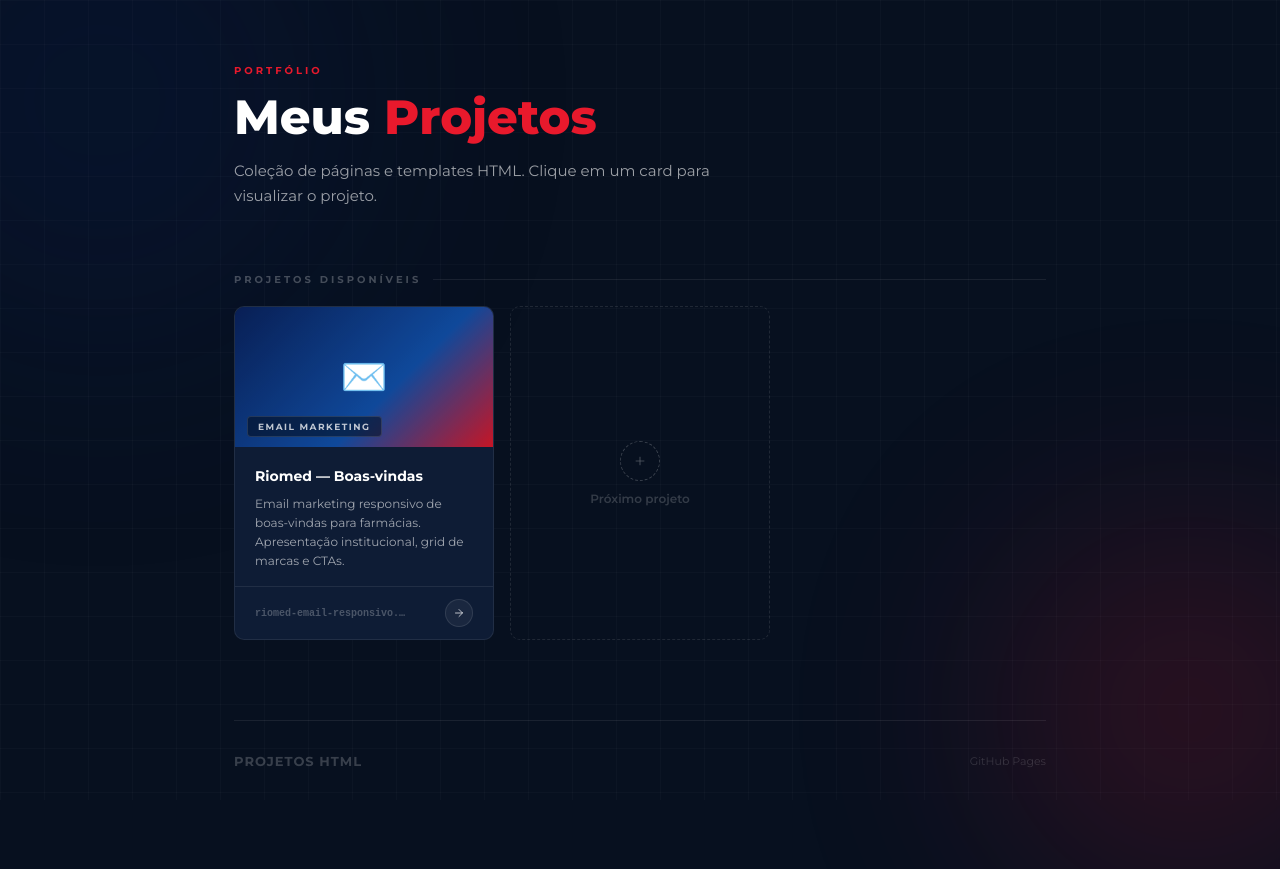
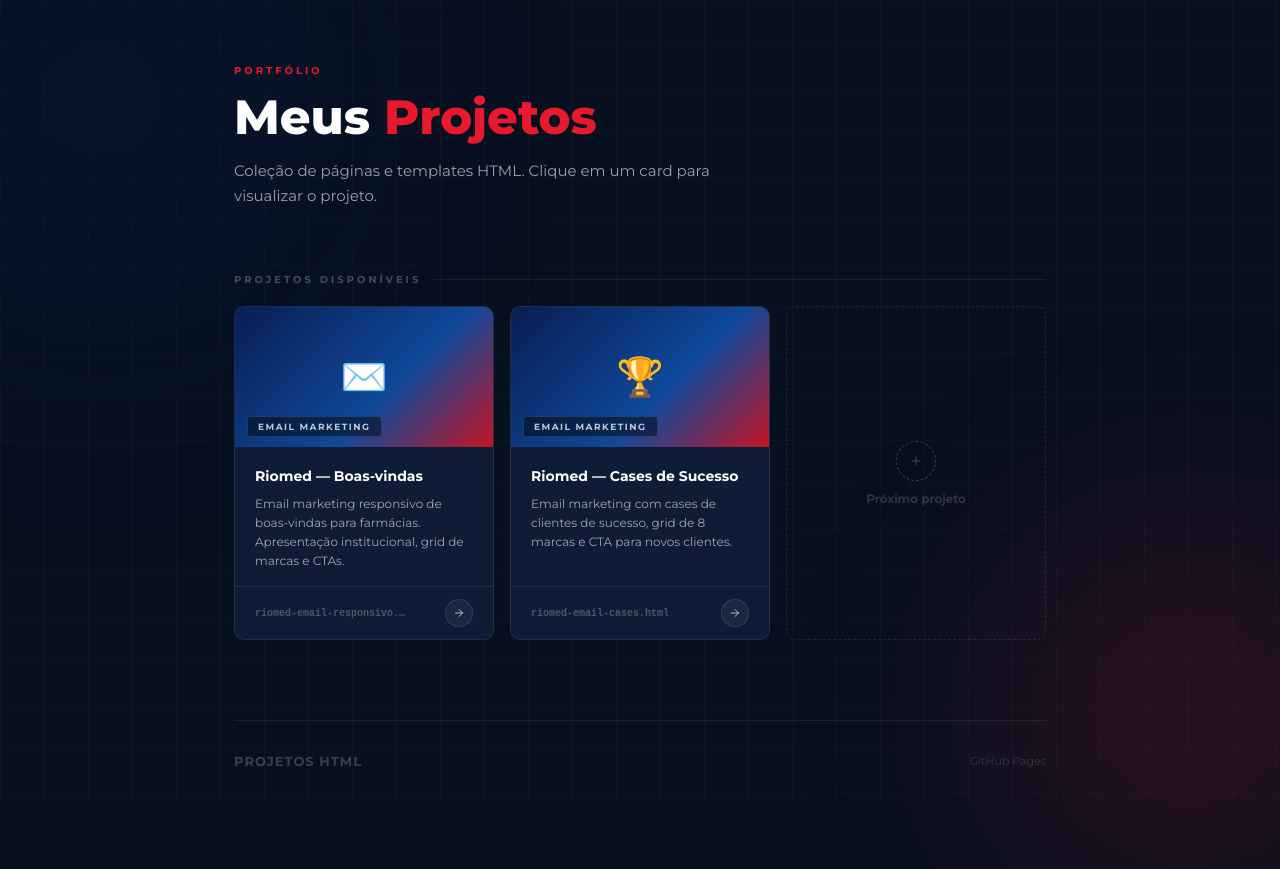
Before and after one commit to lucassandri/emailmktmarcasriomed, a plain HTML site: page index.html in a window 1280 px wide. Drawn offline with Linux system fonts and the light colour scheme.

Commit message:
Add files via upload

```diff
--- a/index.html
+++ b/index.html
@@ -372,6 +372,24 @@
         </div>
       </a>
 
+      <!-- ── CARD: Riomed Cases de Sucesso ────────────────── -->
+      <a href="riomed-email-cases.html" class="card">
+        <div class="card-thumb" style="background:linear-gradient(135deg,#0a2463 0%,#1255b5 60%,#e8192c 100%);">
+          <span class="card-thumb-icon">🏆</span>
+          <span class="card-tag">Email Marketing</span>
+        </div>
+        <div class="card-body">
+          <div class="card-title">Riomed — Cases de Sucesso</div>
+          <div class="card-desc">Email marketing com cases de clientes de sucesso, grid de 8 marcas e CTA para novos clientes.</div>
+        </div>
+        <div class="card-footer">
+          <span class="card-file">riomed-email-cases.html</span>
+          <div class="card-arrow">
+            <svg viewBox="0 0 24 24"><line x1="5" y1="12" x2="19" y2="12"/><polyline points="12 5 19 12 12 19"/></svg>
+          </div>
+        </div>
+      </a>
+
       <!-- ── CARD PLACEHOLDER: adicione mais projetos aqui ─ -->
       <!--
         Para adicionar um novo projeto, copie o bloco abaixo,
```
Also changed, not shown: riomed-email-responsivo.html (+1 -0 lines).
